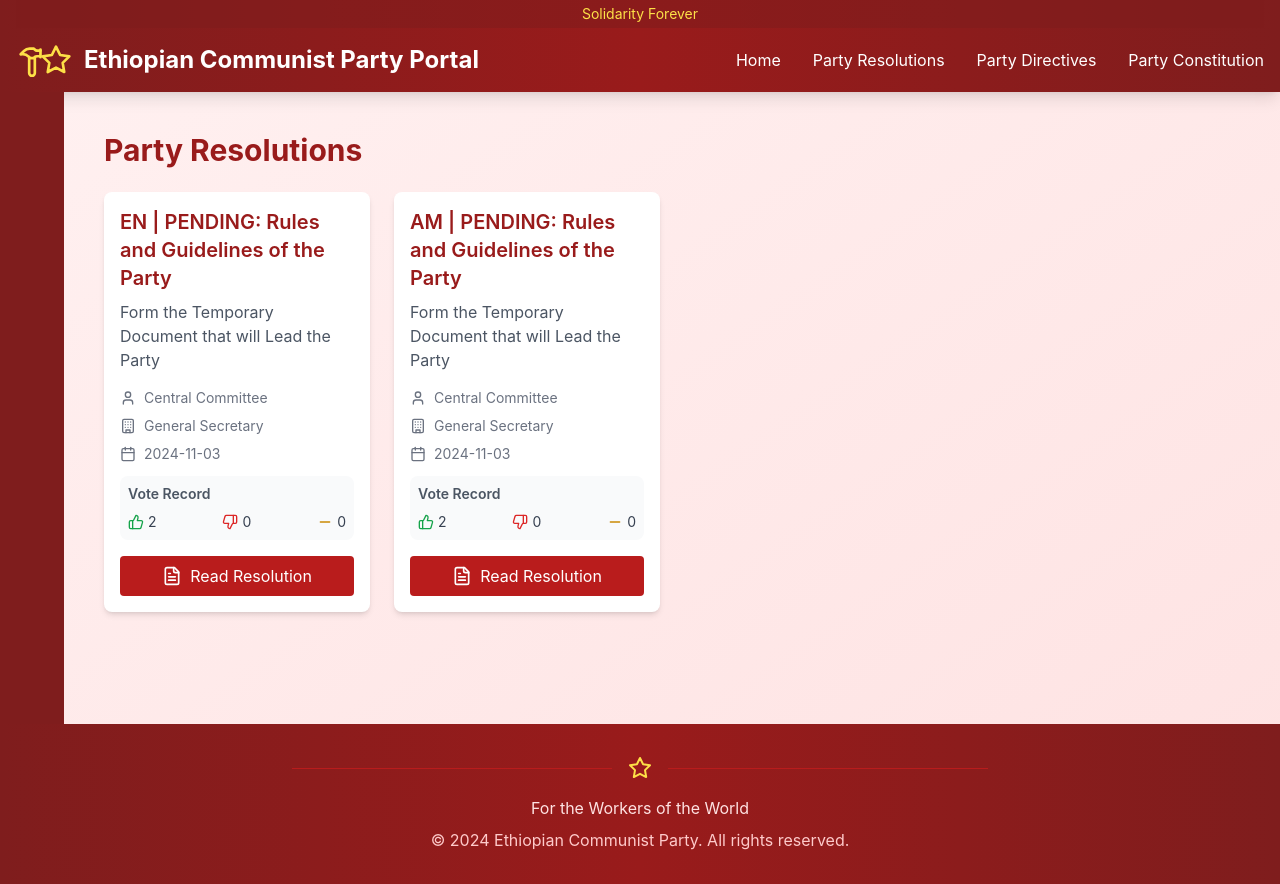
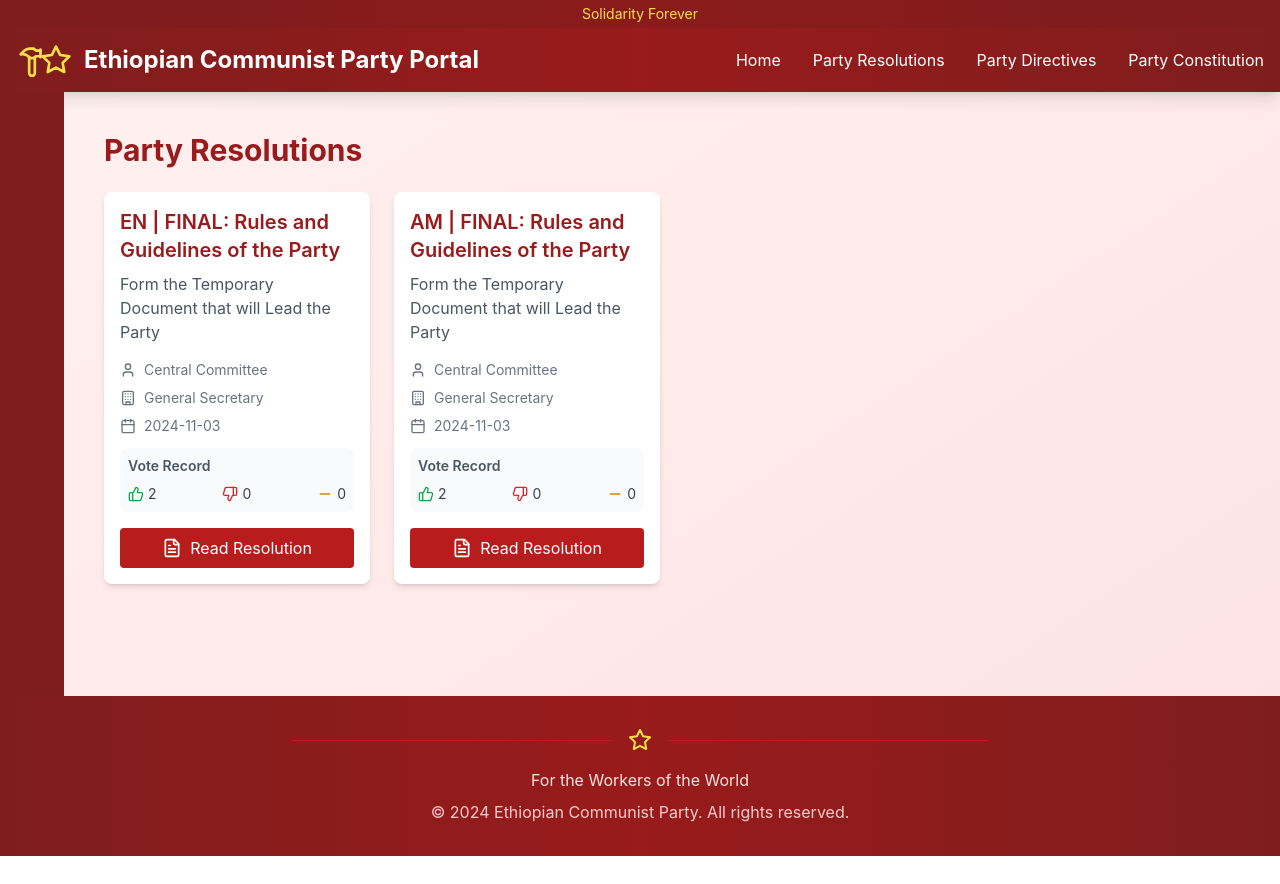
Before and after one commit to BillGStanford/Ethiopian-Communist-Party-Portal, a React (Create React App) app: page /resolutions in a window 1280 px wide. After the commit the page ends 856 px from the top, so only its background shows below. Built offline with nearby package versions, Linux system fonts and the light colour scheme.

Commit message:
Update PartyResolutions.js

```diff
--- a/src/pages/PartyResolutions.js
+++ b/src/pages/PartyResolutions.js
@@ -6,7 +6,7 @@ function PartyResolutions() {
   const resolutions = [
     {
       id: 'res-001',
-      title: "EN | PENDING: Rules and Guidelines of the Party",
+      title: "EN | FINAL: Rules and Guidelines of the Party",
       description: "Form the Temporary Document that will Lead the Party",
       issuer: "Central Committee",
       office: "General Secretary",
@@ -20,7 +20,7 @@ function PartyResolutions() {
     },
     {
       id: 'res-001',
-      title: "AM | PENDING: Rules and Guidelines of the Party",
+      title: "AM | FINAL: Rules and Guidelines of the Party",
       description: "Form the Temporary Document that will Lead the Party",
       issuer: "Central Committee",
       office: "General Secretary",
```
